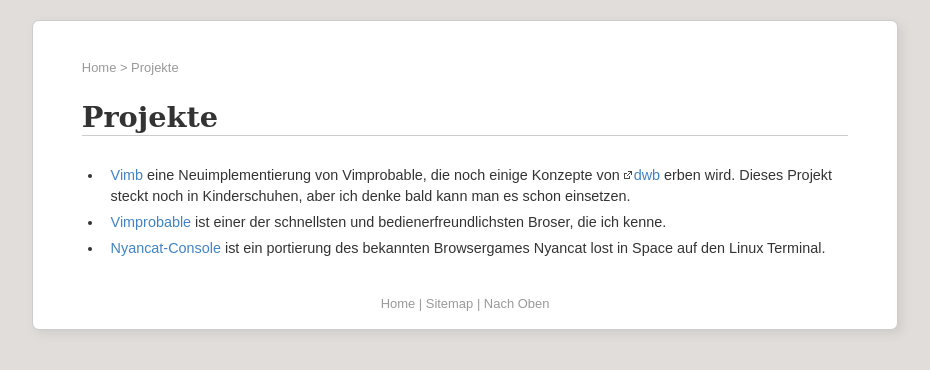
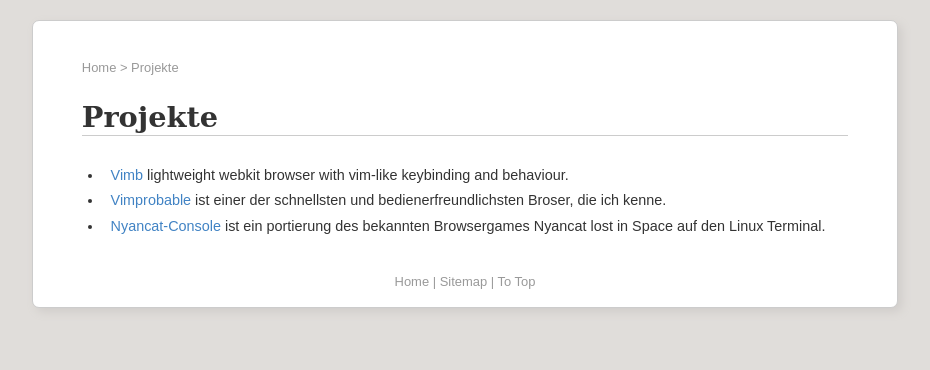
Before and after one commit to fanglingsu/fanglingsu.github.com, a Jekyll site: the page built from projects/index.md, in a window 1280 px wide. Shown: the top 370 px of the page, without its empty margins (175-1105 px from the left). Built offline with Jekyll 4.4.1, drawn with Linux system fonts in a browser that asks for light colours.

Commit message:
Restructured the layout and includes.

```diff
--- a/_config.yml
+++ b/_config.yml
@@ -2,8 +2,16 @@ auto: true
 server: true
 pygments: true
 markdown: kramdown
+
+title: Fang Ling Su
+author:
+  name: Daniel Carl
+
 kramdown:
   auto_ids: true,
   footnote_nr: 1
   entity_output: as_char
   toc_levels: 2..5
+
+exclude:
+  README.md
--- /dev/null
+++ b/_includes/footer.html
@@ -0,0 +1,3 @@
+<div class="footer">
+<a href="/">Home</a> | <a href="/sitemap.html">Sitemap</a> | <a href="#content">To Top</a>
+</div>
--- a/_layouts/default.html
+++ b/_layouts/default.html
@@ -12,9 +13,7 @@
 <div class="content">
 {{ content }}
 </div>
-<div class="footer">
-<a href="/">Home</a> | <a href="/sitemap.html">Sitemap</a> | <a href="#content">Nach Oben</a>
-</div>
+{% include footer.html %}
 </div>
 </body>
 </html>
--- a/projects/index.md
+++ b/projects/index.md
@@ -6,12 +6,13 @@ layout: default
 
 # Projekte
 
-- [Vimb](/projects/vimb.html) eine Neuimplementierung von Vimprobable, die
-  noch einige Konzepte von [dwb][] erben wird. Dieses Projekt steckt noch in
-  Kinderschuhen, aber ich denke bald kann man es schon einsetzen.
-- [Vimprobable](vimprobable.html) ist einer der schnellsten und
-  bedienerfreundlichsten Broser, die ich kenne.
-- [Nyancat-Console](nyancat-console.html) ist ein portierung des bekannten
-  Browsergames Nyancat lost in Space auf den Linux Terminal.
+- [Vimb][] lightweight webkit browser with vim-like keybinding and behaviour.
+- [Vimprobable][] ist einer der schnellsten und bedienerfreundlichsten Broser,
+  die ich kenne.
+- [Nyancat-Console][NCC] ist ein portierung des bekannten Browsergames Nyancat
+  lost in Space auf den Linux Terminal.
 
-[dwb]:  http://portix.bitbucket.org/dwb/
+[dwb]:         http://portix.bitbucket.org/dwb/
+[vimb]:        vimb.html "Vimb - Vim-like webkit browser"
+[vimprobable]: vimprobable.html
+[ncc]:         nyancat-console.html "Nyancat for Console"
```
Also changed, not shown: other parts of _layouts/default.html (+2 -1 lines), index.md (+2 -1 lines), sitemap.md (+1 -1 lines).
